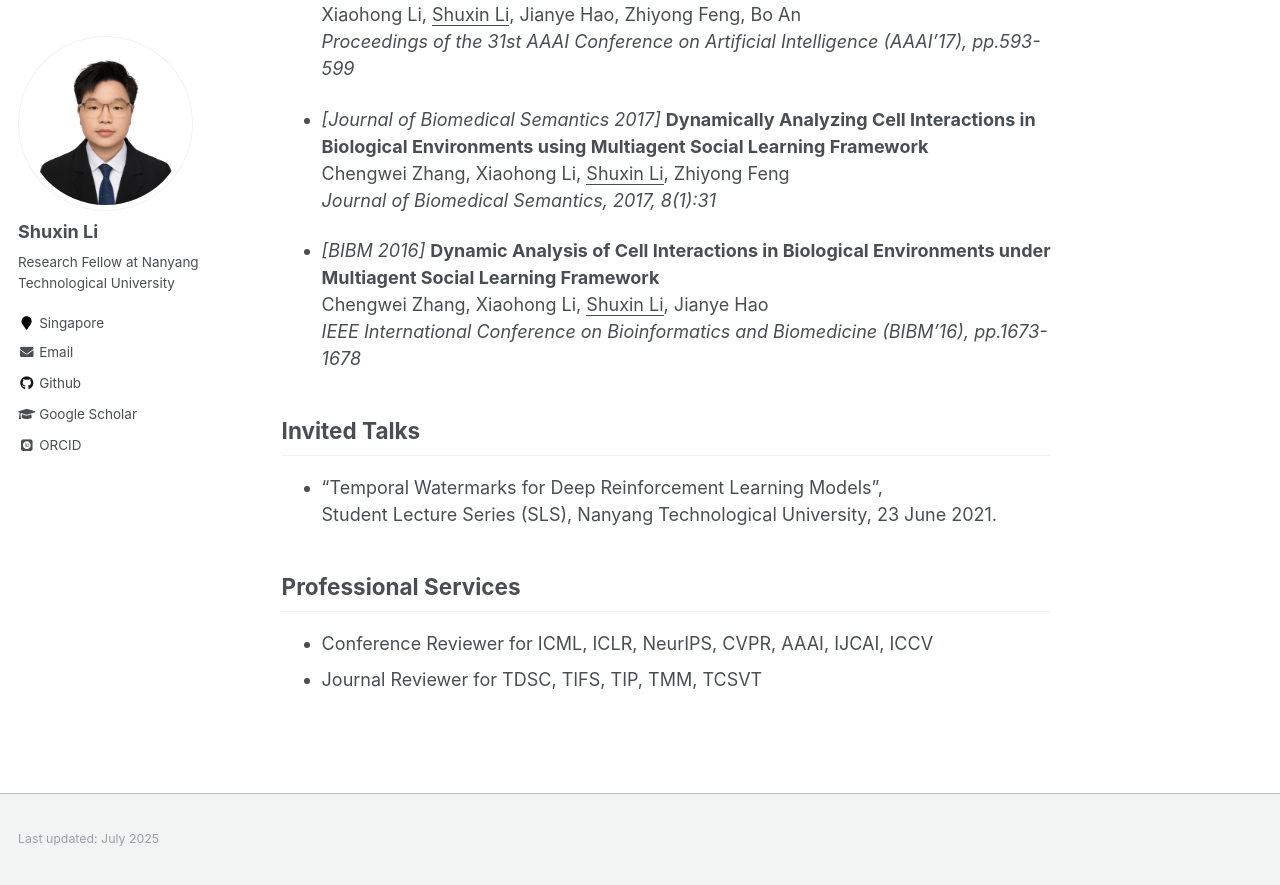
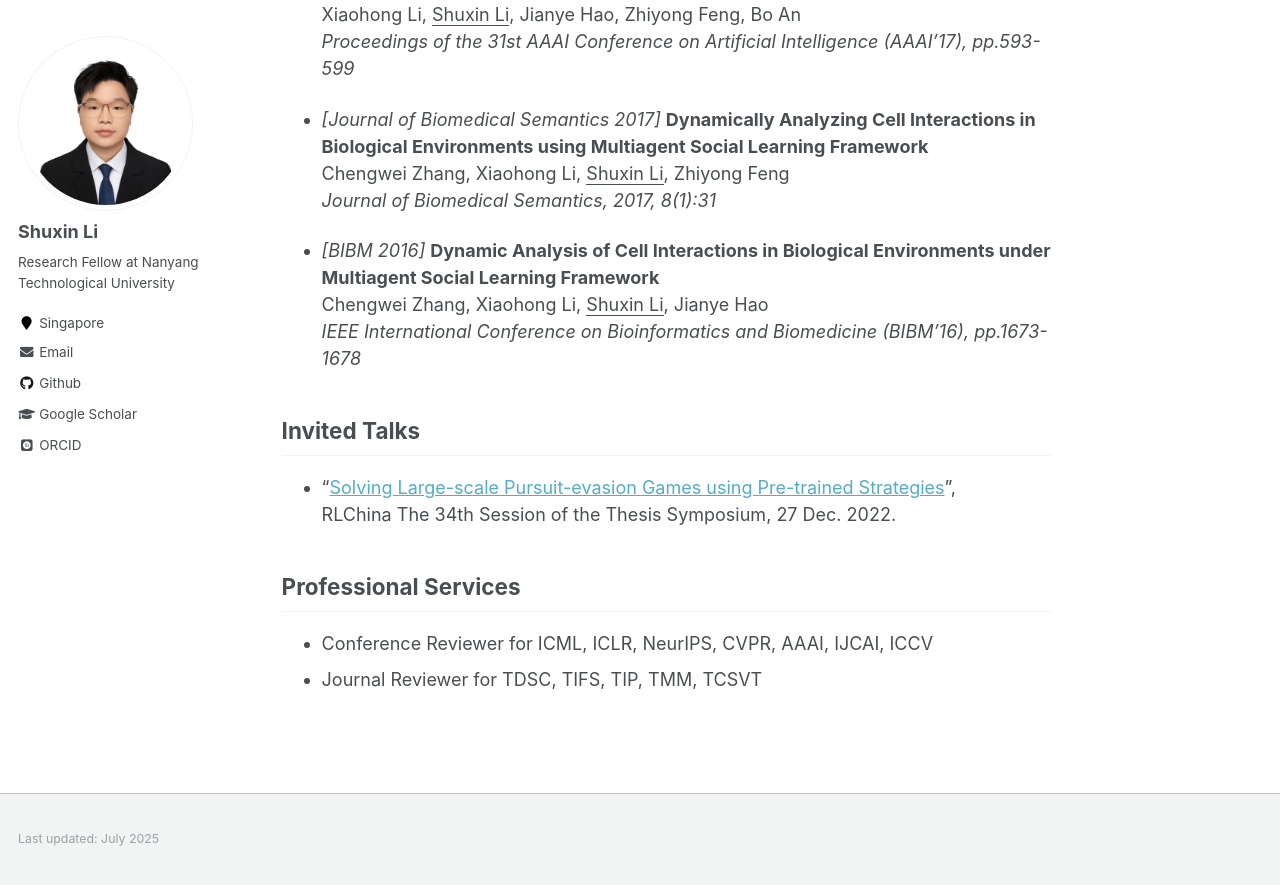
Before and after one commit to ShuxinLi-Info/ShuxinLi-Info.github.io, a Jekyll site: the page built from _pages/about.md, in a window 1280 px wide and 900 px high, scrolled down 2348 px. Shown: the top 885 px of the window. Built offline with Jekyll 4.4.1, drawn with Linux system fonts in a browser that asks for light colours; some web fonts are replaced.

Commit message:
Update about.md

```diff
--- a/_pages/about.md
+++ b/_pages/about.md
@@ -112,9 +112,9 @@ I am currently a Research Fellow at Nanyang Technological University, Singapore,
 
 
 ## Invited Talks
-- “Temporal Watermarks for Deep Reinforcement Learning Models”,
+- “[Solving Large-scale Pursuit-evasion Games using Pre-trained Strategies](https://www.bilibili.com/video/BV15P4y1q7fU/?spm_id_from=333.1387.collection.video_card.click&vd_source=52ddf949c8fc59f6a289cc41a0a24839)”,
 <br/>
-Student Lecture Series (SLS), Nanyang Technological University, 23 June 2021.
+RLChina The 34th Session of the Thesis Symposium, 27 Dec. 2022.
 
 
 ## Professional Services
```
